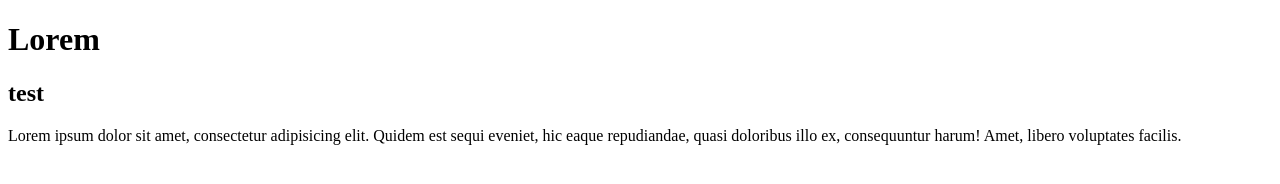
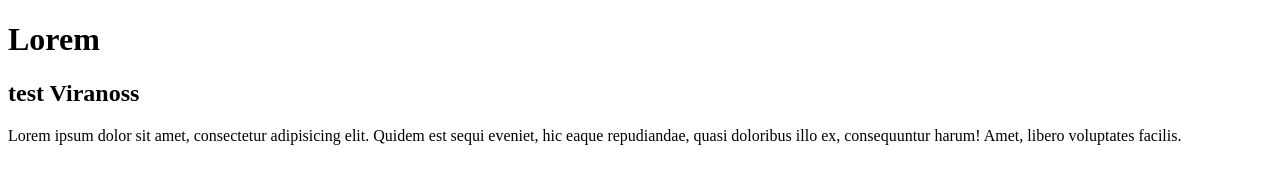
Before and after one commit to AdamBabinicz/gitek, a plain HTML site: page index.html in a window 1280 px wide. Drawn offline with Linux system fonts and the light colour scheme.

Commit message:
Update index.html

```diff
--- a/index.html
+++ b/index.html
@@ -8,7 +8,7 @@
 
 <body>
 	<h1>Lorem</h1>
-	<h2>test</h2>
+	<h2>test Viranoss</h2>
 	<p>Lorem ipsum dolor sit amet, consectetur adipisicing elit. Quidem est sequi eveniet, hic eaque repudiandae, quasi doloribus illo ex, consequuntur harum! Amet, libero voluptates facilis.
 	</p>
 </body>
```
